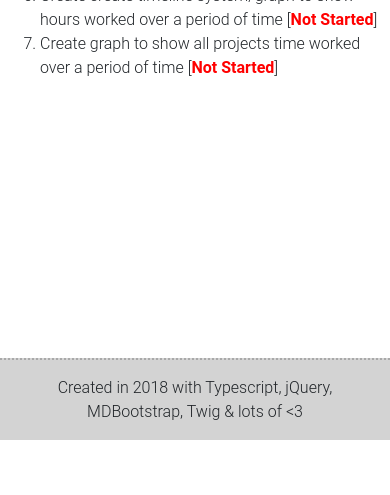
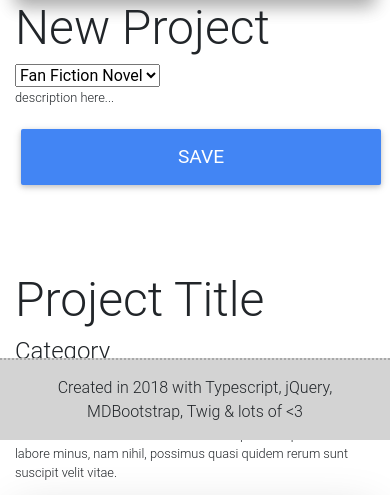
Before and after one commit to joshbyvelds/projectjournal, a PHP site: page / in a window 390 px wide. Shown: the part 404-899 px from the top of the page. Before the commit the page ends 844 px from the top, so only its background shows below. Run offline with PHP 8.4, Linux system fonts and the light colour scheme; some libraries are stand-ins or nearby versions.

Commit message:
Created front-end for projects list with samples

```diff
--- /dev/null
+++ b/scss/_projects.scss
@@ -0,0 +1,42 @@
+.projects {
+    .project {
+        padding: 40px 0;
+
+        &.odd {
+            background: #fff;
+        }
+
+        &.even {
+            //background: #ddd;
+        }
+
+        .image-col {
+            img {
+                transition: all 0.3s ease-out;
+                cursor: pointer;
+                &:hover {
+                    transform: rotate(3deg);
+                    box-shadow: 0 15px 15px 0 rgba(0,0,0,.24), 0 22px 50px 0 rgba(0,0,0,.19);
+                }
+            }
+        }
+
+        .title-col {
+            h3 {
+                font-size: 3rem;
+            }
+
+            p {
+                font-size: 0.8rem;
+            }
+        }
+
+        &.new{
+            .save-btn{
+                width: 100%;
+                font-size: 1.2rem;
+            }
+        }
+
+    }
+}
--- a/scss/master.scss
+++ b/scss/master.scss
@@ -1,36 +1,43 @@
 header {
-    padding: 20px 0;
+    padding: 20px 10px;
     font-size: 40px;
     text-transform: uppercase;
     border-bottom: dotted 2px darkgray;
+
+    h1{
+        max-width: 1125px;
+        margin: 0 auto;
+    }
 }
 
 main {
     padding-bottom: 60px;
 }
 
+@import "projects";
+
 .todo {
 
-    h2{
+    h2 {
 
     }
 
-    ul{
+    ul {
 
     }
 
-    .status{
+    .status {
         font-weight: bold;
 
-        &.not_started{
+        &.not_started {
             color: red;
         }
 
-        &.in_progress{
+        &.in_progress {
             color: goldenrod;
         }
 
-        &.completed{
+        &.completed {
             color: green;
         }
     }
--- a/stylesheets/master.css
+++ b/stylesheets/master.css
@@ -1,11 +1,32 @@
 header {
-  padding: 20px 0;
+  padding: 20px 10px;
   font-size: 40px;
   text-transform: uppercase;
   border-bottom: dotted 2px darkgray; }
+  header h1 {
+    max-width: 1125px;
+    margin: 0 auto; }
 
 main {
   padding-bottom: 60px; }
+
+.projects .project {
+  padding: 40px 0; }
+  .projects .project.odd {
+    background: #fff; }
+  .projects .project .image-col img {
+    transition: all 0.3s ease-out;
+    cursor: pointer; }
+    .projects .project .image-col img:hover {
+      transform: rotate(3deg);
+      box-shadow: 0 15px 15px 0 rgba(0, 0, 0, 0.24), 0 22px 50px 0 rgba(0, 0, 0, 0.19); }
+  .projects .project .title-col h3 {
+    font-size: 3rem; }
+  .projects .project .title-col p {
+    font-size: 0.8rem; }
+  .projects .project.new .save-btn {
+    width: 100%;
+    font-size: 1.2rem; }
 
 .todo .status {
   font-weight: bold; }
--- a/view/index.twig
+++ b/view/index.twig
@@ -7,16 +7,65 @@
     <title>{{ title }}</title>
     <link rel="stylesheet" href="vendor/MDBootstrap/css/bootstrap.min.css">
     <link rel="stylesheet" href="vendor/MDBootstrap/css/mdb.min.css">
+    <link rel="stylesheet" href="vendor/components-font-awesome/css/fa-regular.min.css">
+    <link rel="stylesheet" href="vendor/components-font-awesome/css/fontawesome.min.css">
     <link rel="stylesheet" href="stylesheets/master.css">
 </head>
 <body>
 
-<header>Project Journal</header>
+<header><h1>Project Journal</h1></header>
 <main>
+    <div class="container projects">
+        <div class="row project new odd">
+            <div class="col-sm-12 col-md-6 image-col"><img src="https://mdbootstrap.com/img/Photos/Horizontal/Nature/6-col/img%20(131).jpg" class="img-fluid img-thumbnail z-depth-2" alt="zoom"></div>
+            <div class="col-sm-12 col-md-6 title-col">
+                <h3 contenteditable="true">New Project</h3>
+                <select name="" id="new_project_category">
+                    <option value="1">Fan Fiction Novel</option>
+                    <option value="2">3D Model</option>
+                    <option value="3">3D Game</option>
+                    <option value="4">HTML Game</option>
+                    <option value="5">Website</option>
+                </select>
+                <p contenteditable="true">description here...</p>
+                <button class="btn btn-primary save-btn"><i class="far fa-save"></i> Save</button>
+            </div>
+        </div>
+
+        <div class="row project even">
+            <div class="col-sm-12 col-md-6 title-col">
+                <h3>Project Title</h3>
+                <h4>Category</h4>
+                <h5>12:34:56 <i class="far fa-check-circle"></i></h5>
+                <p>Lorem ipsum dolor sit amet, consectetur adipisicing elit. Amet cum deserunt dicta doloribus error ex expedita explicabo illum labore minus, nam nihil, possimus quasi quidem rerum sunt suscipit velit vitae.</p>
+            </div>
+            <div class="col-sm-12 col-md-6 image-col"><img src="https://mdbootstrap.com/img/Photos/Horizontal/Nature/6-col/img%20(131).jpg" class="img-fluid img-thumbnail z-depth-3" alt="zoom"></div>
+        </div>
+
+        <div class="row project odd">
+            <div class="col-sm-12 col-md-6 image-col"><img src="https://mdbootstrap.com/img/Photos/Horizontal/Nature/6-col/img%20(131).jpg" class="img-fluid img-thumbnail z-depth-3" alt="zoom"></div>
+            <div class="col-sm-12 col-md-6 title-col">
+                <h3>Project Title</h3>
+                <h4>Category</h4>
+                <h5>6:45:12</h5>
+                <p>Lorem ipsum dolor sit amet, consectetur adipisicing elit. Amet cum deserunt dicta doloribus error ex expedita explicabo illum labore minus, nam nihil, possimus quasi quidem rerum sunt suscipit velit vitae.</p>
+            </div>
+        </div>
+
+        <div class="row project even">
+            <div class="col-sm-12 col-md-6 title-col">
+                <h3>Project Title</h3>
+                <h4>Category</h4>
+                <h5>1:03:12</h5>
+                <p>Lorem ipsum dolor sit amet, consectetur adipisicing elit. Amet cum deserunt dicta doloribus error ex expedita explicabo illum labore minus, nam nihil, possimus quasi quidem rerum sunt suscipit velit vitae.</p>
+            </div>
+            <div class="col-sm-12 col-md-6 image-col"><img src="https://mdbootstrap.com/img/Photos/Horizontal/Nature/6-col/img%20(131).jpg" class="img-fluid img-thumbnail z-depth-3" alt="zoom"></div>
+        </div>
+    </div>
     <div class="todo">
         <h2>TODO LIST:</h2>
         <ol>
-            <li>Create system to add projects [<span class="status not_started">Not Started</span>]</li>
+            <li>Create system to add projects [<span class="status in_progress">In Progress</span>]</li>
             <li>Create category system to group each project [<span class="status not_started">Not Started</span>]</li>
             <li>Make sure Each project must Include a title, category, progress image, and description [<span class="status not_started">Not Started</span>]</li>
             <li>Create system to add track time worked on project, start stop button with timer? [<span class="status not_started">Not Started</span>]</li>
```
Also changed, not shown: 1 other file.
